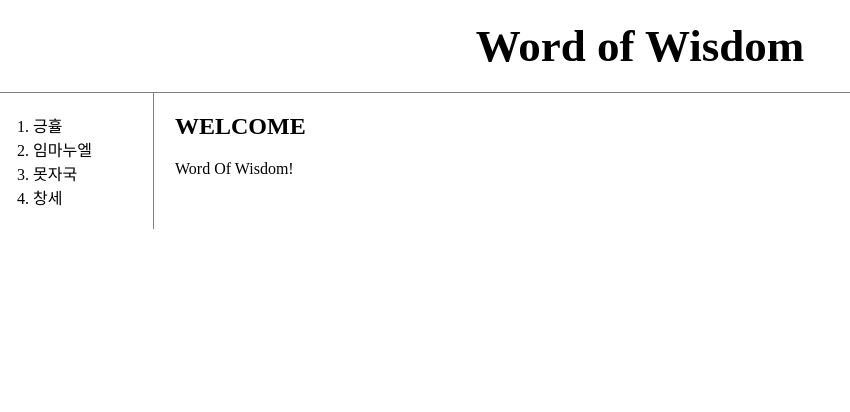
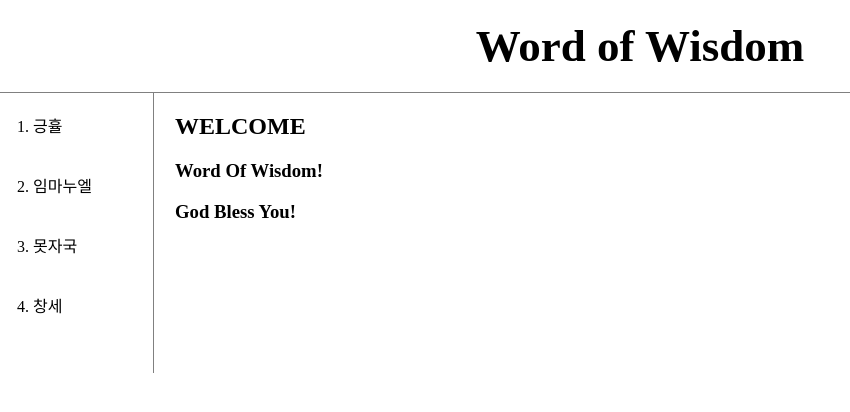
Before and after one commit to 13lue82/wordofwisdom, a plain HTML site: page index.html in a window 1280 px wide. Shown: the whole page, without its empty margins (0-850 px from the left). Drawn offline with Linux system fonts and the light colour scheme.

Commit message:
5th version

```diff
--- a/index.html
+++ b/index.html
@@ -10,15 +10,16 @@
     <h1><a href="index.html">Word of Wisdom</a></h1>
     <div id="grid">
       <ol>
-        <li><a href="word1.html">긍휼</a></li>
-        <li><a href="word2.html">임마누엘</a></li>
-        <li><a href="word3.html">못자국</a></li>
-        <li><a href="word4.html">창세</a></li>
+        <li><a href="word1.html">긍휼</a></li> <br><br>
+        <li><a href="word2.html">임마누엘</a></li> <br><br>
+        <li><a href="word3.html">못자국</a></li> <br><br>
+        <li><a href="word4.html">창세</a></li> <br><br>
       </ol>
       <div id="article">
         <h2>WELCOME</h2>
         <p>
-         Word Of Wisdom!
+        <h3>Word Of Wisdom!</h3>
+        <h3>God Bless You!</h3>
         </p>
      </div>
    </div>
```
Also changed, not shown: word1.html (+5 -5 lines), word2.html (+5 -5 lines), word3.html (+5 -5 lines), word4.html (+5 -5 lines).
